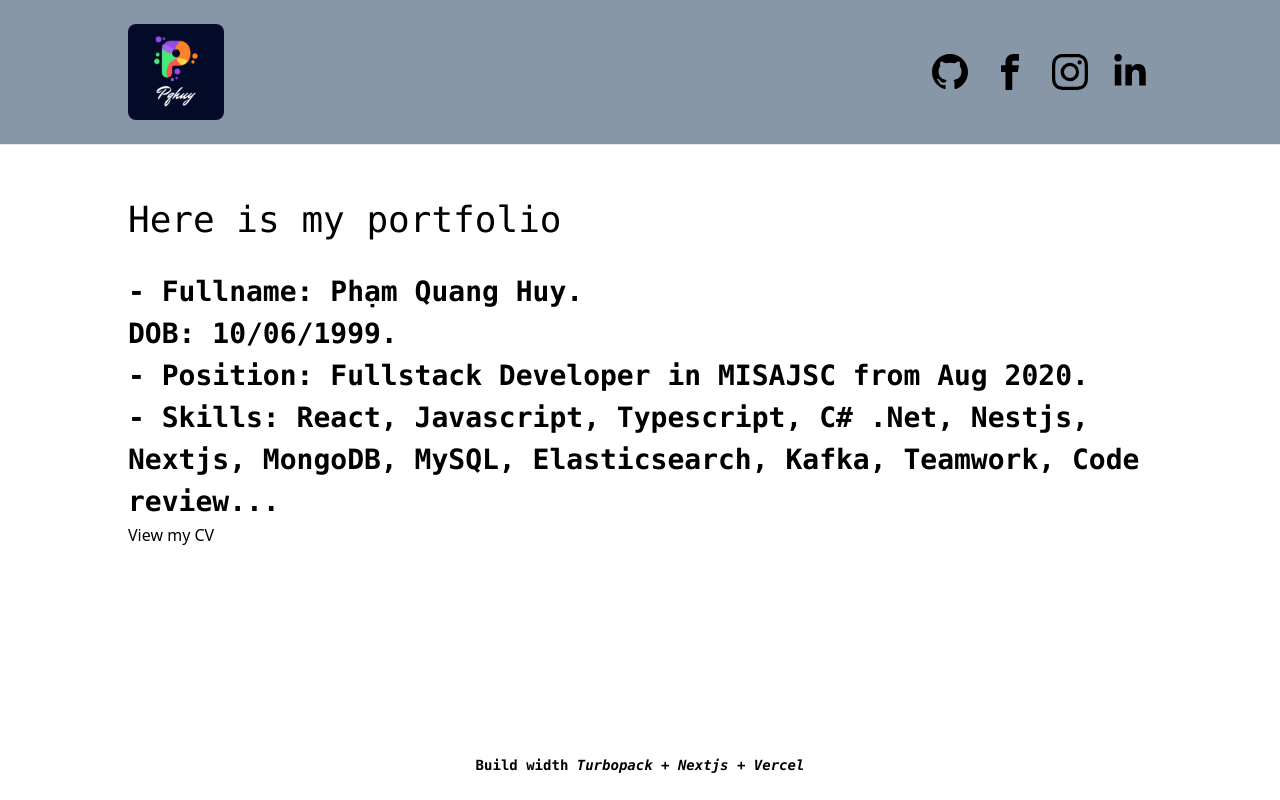
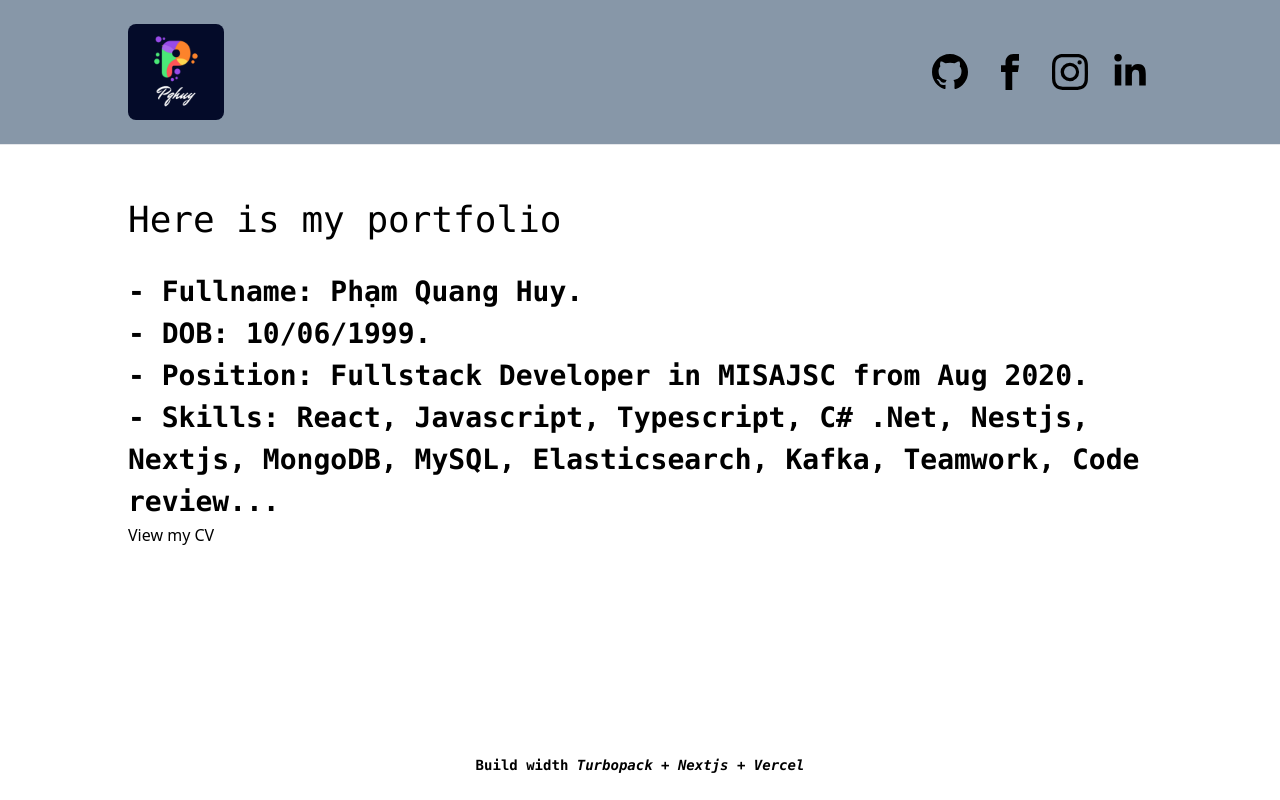
Before and after one commit to ehemhuy/next-project, a Next.js app: page / in a window 1280 px wide. Built offline with nearby package versions, Linux system fonts and the light colour scheme.

Commit message:
feat: Add content

```diff
--- a/app/components/InfoDetail.tsx
+++ b/app/components/InfoDetail.tsx
@@ -9,7 +9,7 @@ export default function InfoDetail() {
         - Fullname: Phạm Quang Huy.
       </p>
       <p className="font-mono text-[16px] font-bold sm:text-[28px]">
-        DOB: 10/06/1999.
+        - DOB: 10/06/1999.
       </p>
       <p className="font-mono text-[16px] font-bold sm:text-[28px]">
         - Position: Fullstack Developer in MISAJSC from Aug 2020.
```
